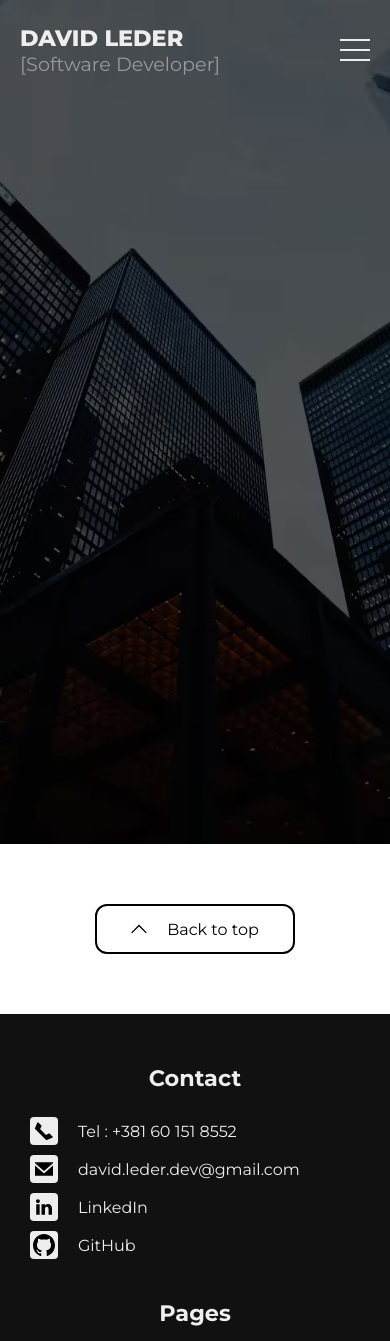
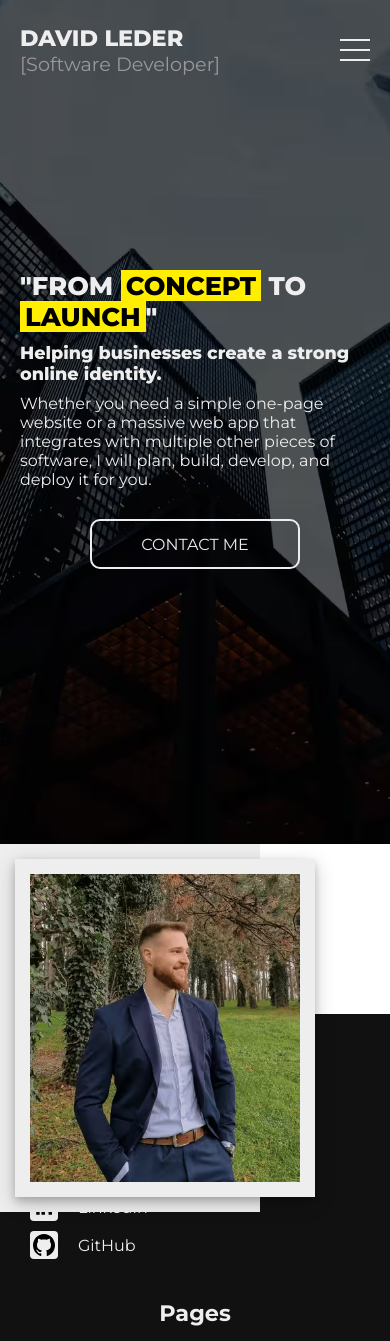
Before and after one commit to DavidLeder98/DLSD, a React (Vite) app: page / in a window 390 px wide. Shown: the top 1341 px of the page. Built offline with nearby package versions, Linux system fonts and the light colour scheme.

Commit message:
hero img test

```diff
--- a/src/components/hero/Hero.css
+++ b/src/components/hero/Hero.css
@@ -453,21 +453,140 @@
     .hero{
         width: 100%;
         height: 100vh;
-        overflow: hidden;
         background-color: #222;
         position: relative;
+        z-index: 1;
     }
 
     .hero-img{
         width: 100%;
         height: 100%;
         position: absolute;
+        z-index: 2;
         bottom: 0;
         object-fit: cover;
         object-position: bottom;
     }
 
     .hero-content{
-        display: none;
+        display: flex;
+        flex-direction: column-reverse;
+    }
+
+    .hero-motto{
+        position: absolute;
+        z-index: 3;
+        top: 250px;
+        right: 0;
+        width: 100%;
+        padding: 20px;
+    }
+
+    .hm-color{
+        color: #000;
+        background-color: #ffee00;
+        padding: 0 5px;
+    }
+
+    .hm-top{
+        font-size: 1.6rem;
+        font-weight: 800;
+        color: #eee;
+        text-transform: uppercase;
+    }
+
+    .hm-mid{
+        font-size: 1.1rem;
+        font-weight: 800;
+        color: #eee;
+        margin: 10px 0;
+    }
+
+    .hm-bot{
+        font-size: 1rem;
+        color: #eee;
+        margin: 10px 0;
+    }
+
+    .hm-button{
+        margin: 30px auto 0 auto;
+        width: 60%;
+        height: 50px;
+        border-radius: 10px;
+        border: 2px solid #eee;
+        display: flex;
+        align-items: center;
+        justify-content: center;
+        transition: 0.3s ease-in-out;
+        cursor: pointer;
+    }
+
+    .hmb-p{
+        font-size: 1rem;
+        text-transform: uppercase;
+        color: #eee;
+        transition: color 0.3s ease-in-out;
+    }
+
+    @keyframes slideInFromTop {
+        0% {
+            transform: translateX(-100px); /* Starts 50px above */
+            opacity: 0;
+        }
+        100% {
+            transform: translateX(0); /* Moves to its normal position */
+            opacity: 1;
+        }
+    }
+
+    .pfp-outer{
+        position: absolute;
+        top: 100vh;
+        left: 0;
+        z-index: 102;
+        padding: 15px;
+        background-color: #eee;
+        opacity: 0; /* Initially hidden */
+        animation: slideInFromTop 0.8s ease-out 0.3s forwards;
+        width: 260px;
+        height: 368px;
+        cursor: pointer;
+    }
+
+    .outer-text-cont{
+        width: 0;
+        height: 0;
+        z-index: 100;
+    }
+
+    .outer-text{
+        width: 200px;
+        height: 400px;
+        padding: 10px;
+        display: flex;
+        flex-direction: column;
+        gap: 10px;
+        font-size: 0.9rem;
+    }
+
+    .pfp-inner{
+        padding: 15px;
+        background-color: #eee;
+        box-shadow: 0 4px 8px 0 rgba(0, 0, 0, 0.2), 0 6px 20px 0 rgba(0, 0, 0, 0.19);
+        width: 300px;
+        height: 338px;
+        overflow: hidden;
+        transition: 0.5s;
+        z-index: 101;
+        display: inline-block;
+    }
+
+    .pfp-outer:hover .pfp-inner{
+        transform: translateX(185px);
+    }
+
+    .hero-pfp{
+        width: 100%;
+        height: auto;
     }
 }
--- a/src/components/projects/Projects.css
+++ b/src/components/projects/Projects.css
@@ -3,7 +3,6 @@
     .projects-cont{
         width: 100%;
         padding: 0 0 70px 0;
-        background-color: #eee;
         margin: 100px 0 0 0;
     }
 
--- a/src/components/topbtn/TopBtn.css
+++ b/src/components/topbtn/TopBtn.css
@@ -168,16 +168,4 @@
         transition: 0.3s ease-in-out;
         padding: 0 0 0 20px;
     }
-
-    .top-btn:hover{
-        background-color: #111;
-    }
-
-    .top-btn:hover .up-text{
-        color: #eee;
-    }
-
-    .top-btn:hover .up-img{
-        filter: invert(100%);
-    }
 }
```
